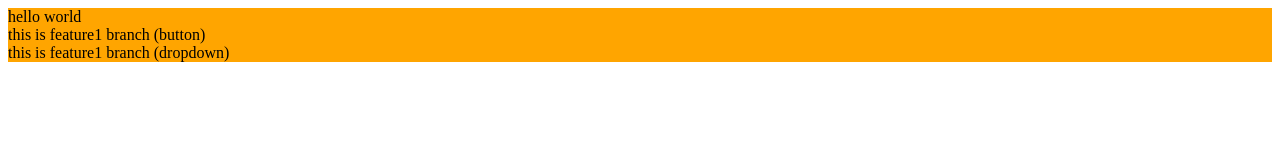
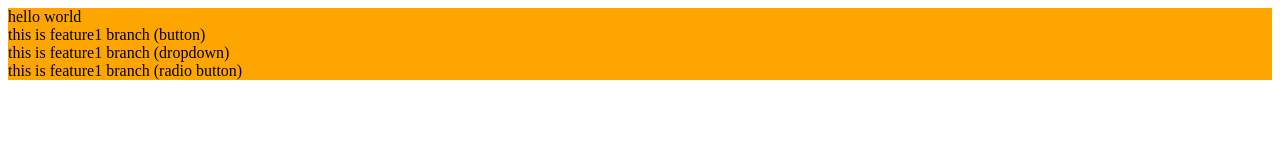
Before and after one commit to ShreyasPatil14/localtogit, a plain HTML site: page index.html in a window 1280 px wide. Drawn offline with Linux system fonts and the light colour scheme.

Commit message:
added radio button

```diff
--- a/index.html
+++ b/index.html
@@ -10,5 +10,6 @@
     <div>hello world</div>
     <div>this is feature1 branch (button)</div>
     <div>this is feature1 branch (dropdown)</div>
+    <div>this is feature1 branch (radio button)</div>
 </body>
 </html>
```
